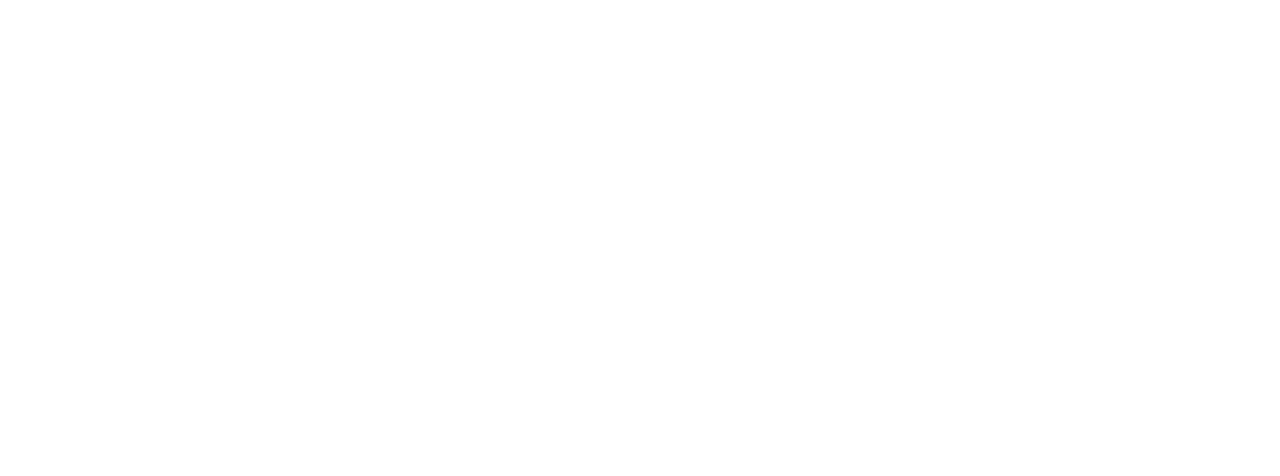
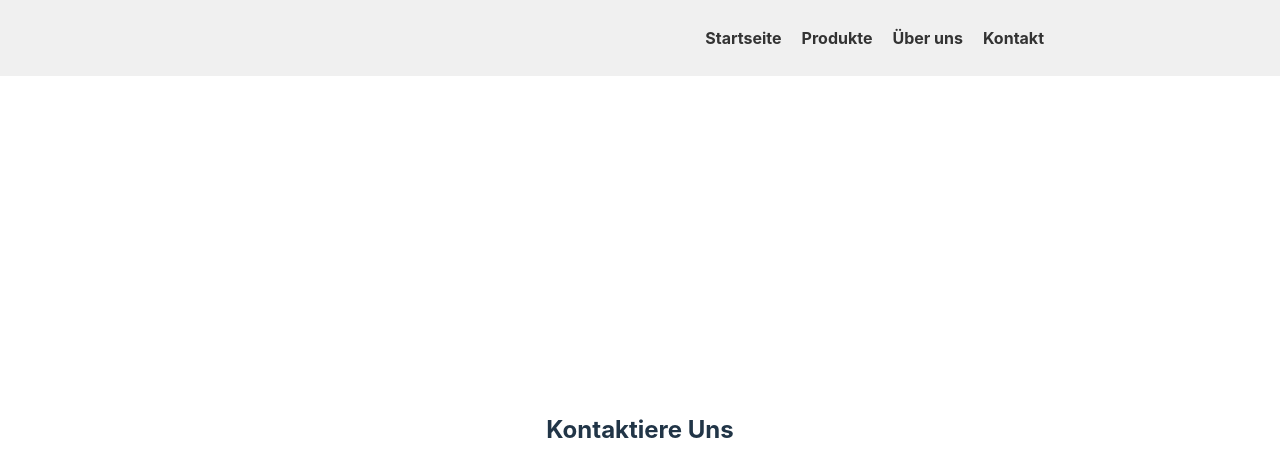
Before and after one commit to Nilspaul/reacttutorial, a React (Vite) app: page /kontakt in a window 1280 px wide. Before the commit this address had no page. Shown: the top 476 px of the page. Built offline with nearby package versions, Linux system fonts and the light colour scheme.

Commit message:
styles and stuff

```diff
--- a/router.jsx
+++ b/router.jsx
@@ -1,13 +1,36 @@
+
 import { Route, Routes } from 'react-router-dom';
 
 import Productlist from './src/components/Productlist';
 import Main from './src/components/Mainpage';
+import ContactForm from './src/components/ContactForm';
 
 const AppRouter = () => {
+  const products = [
+    {
+      title: "Burger",
+      desc: "LULW",
+      image: "/assets/burger.png"
+    },
+    {
+      title: "Hotdog",
+      desc: "LULW",
+      image: "/assets/hotdog.png"
+    },
+    {
+      title: "Bowl",
+      desc: "LULW",
+      image: "/assets/bowl.png"
+    }
+  ];
+
+
+
   return (
     <Routes>
       <Route path="/" element={<Main />} />
-      <Route path="/produkte" element={<Productlist title="test der Produkte" />} />
+      <Route path="/produkte" element={<Productlist title="test der Produkte" list={products} />} />
+      <Route path="/kontakt" element={<ContactForm/>} />
     </Routes>
   );
 };
--- a/src/App.css
+++ b/src/App.css
@@ -58,15 +58,21 @@
   height: auto;
 }
 
-/* CSS-Datei (z. B. styles.css) */
 .navbar {
-  background-color: #f0f0f0; /* Grauer Hintergrund */
+  position: fixed;
+  top: 0;
+  left: 0;
+  width: 100%;
+  background-color: #f0f0f0;
   display: flex;
-  justify-content: flex-end; /* Elemente rechts ausrichten */
-  padding: 10px 20px; /* Innenabstand für die Navbar */
+  justify-content: flex-end;
+  padding: 10px 20px;
+  margin-bottom: 10%;
 }
 
+
 .nav-list {
+  margin-right: 20%;
   list-style: none;
   padding: 0;
   display: flex;
@@ -85,3 +91,7 @@
 .nav-link:hover {
   color: #555; /* Ändere die Farbe bei Hover */
 }
+
+.myContent{
+  margin-top: 5em;
+}
--- a/src/App.jsx
+++ b/src/App.jsx
@@ -1,11 +1,13 @@
 import { BrowserRouter as Router } from 'react-router-dom';
 import './App.css';
 import AppRouter from '../router';
+import Navbar from './components/Navbar';
 
 function App() {
   return (
     <Router>
-      <div>
+      <Navbar/>
+      <div className="myContent">
         <AppRouter />
       </div>
     </Router>
--- /dev/null
+++ b/src/components/ContactForm.jsx
@@ -0,0 +1,12 @@
+
+
+const ContactForm = () => {
+  return (
+    <div>
+      <h2>Kontaktiere Uns</h2>
+    </div>
+  );
+};
+
+
+export default ContactForm;
--- a/src/components/Mainpage.jsx
+++ b/src/components/Mainpage.jsx
@@ -1,10 +1,9 @@
 import { useState, useEffect } from 'react';
 
-import Navigation from './Navbar';
 import Productlist from './Productlist';
 
 const Main = () => {
-    const [count, setCount] = useState(0);
+  const [count, setCount] = useState(0);
   const [products, setProducts] = useState([]);
   const handleButtonClick = () => {
     console.log(count)
@@ -19,7 +18,6 @@
 
   return (
     <div>
-      <Navigation />
       <h1>Vite + React - Tutorial</h1>
       <div className="card">
         <button onClick={() => setCount((count) => count + 1)}>
--- a/src/components/Navbar.jsx
+++ b/src/components/Navbar.jsx
@@ -1,4 +1,3 @@
-
 const Navbar = () => {
   return (
     <header>
--- a/src/components/Productlist.jsx
+++ b/src/components/Productlist.jsx
@@ -42,10 +42,10 @@
   title: PropTypes.string,
   list: PropTypes.array
 };
-
+/* Props werden hier über Route übergeben
 Productlist.defaultProps = {
     title: 'Produkte' , // Setze einen Default-Wert für den Titel
     list: [{title: "test", price:"60", image: "/assets/burger.png"}]
 };
-
+*/
 export default Productlist;
```
